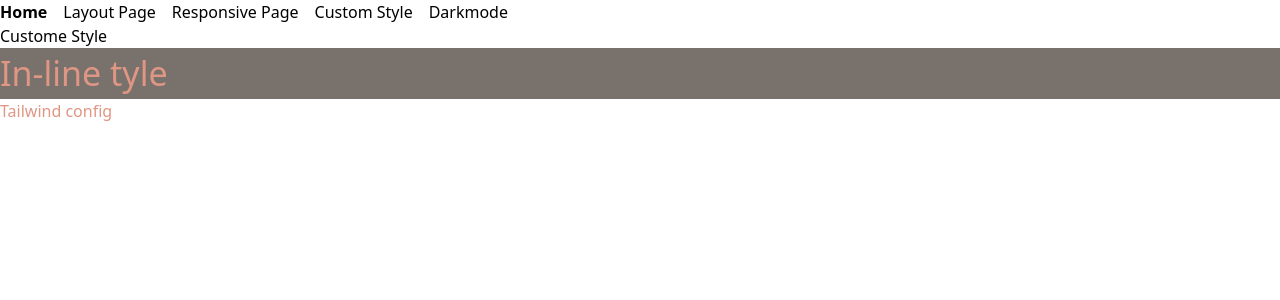
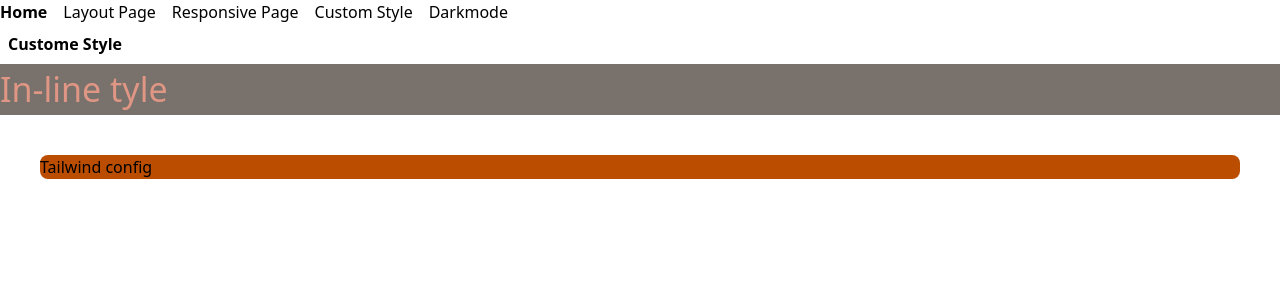
Before and after one commit to ChonCanCode/04-tailwindcss-playground, a React (Vite) app: page /customstyle in a window 1280 px wide. Shown: the top 300 px of the page. Built offline with nearby package versions, Linux system fonts and the light colour scheme.

Commit message:
learned @layer base and components

```diff
--- a/src/CustomStyle.tsx
+++ b/src/CustomStyle.tsx
@@ -3,7 +3,7 @@ export default function CustomStyle() {
     <>
       <h1>Custome Style</h1>
       <p className="bg-stone-500 text-[34px] text-[#df9684]">In-line tyle</p>
-      <p className="text-piggy">Tailwind config</p>
+      <p className="card">Tailwind config</p>
     </>
   );
 }
--- a/src/index.css
+++ b/src/index.css
@@ -3,3 +3,15 @@
 @theme {
   --color-piggy: #df9684;
 }
+
+@layer components {
+  .card {
+    @apply m-10 rounded-lg bg-amber-700;
+  }
+}
+
+@layer base {
+  h1 {
+    @apply m-2 font-semibold;
+  }
+}
```
